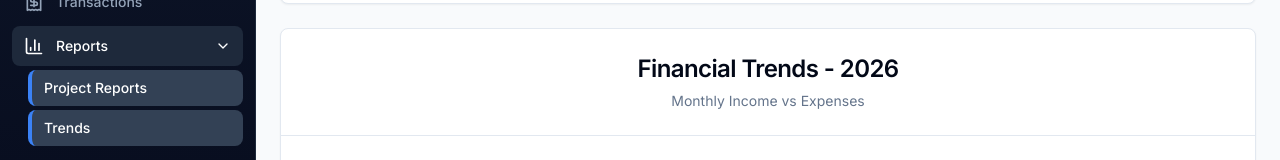
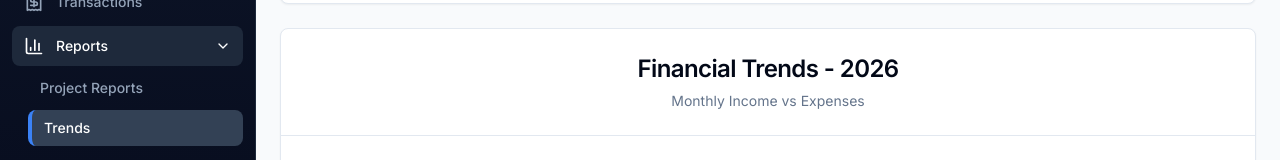
Before and after one commit to crynxmartinez/mijj, a Next.js app: page /dashboard/reports/trends in a window 1280 px wide. Shown: the part 258-418 px from the top of the page. Built offline with nearby package versions, Linux system fonts and the light colour scheme; no server answers; the database is empty.

Commit message:
Fix: Correct submenu highlighting - Project Reports should not highlight when on Trends page

```diff
--- a/components/sidebar.tsx
+++ b/components/sidebar.tsx
@@ -118,7 +118,10 @@ export function Sidebar() {
                   {!collapsed && reportsOpen && (
                     <div className="ml-4 mt-1 space-y-1">
                       {item.submenu.map((subItem) => {
-                        const isActive = pathname === subItem.href || pathname.startsWith(subItem.href + "/")
+                        // For exact matching on submenu items to avoid conflicts
+                        const isActive = subItem.href === "/dashboard/reports"
+                          ? pathname === subItem.href
+                          : pathname === subItem.href || pathname.startsWith(subItem.href + "/")
                         return (
                           <Link
                             key={subItem.name}
```
